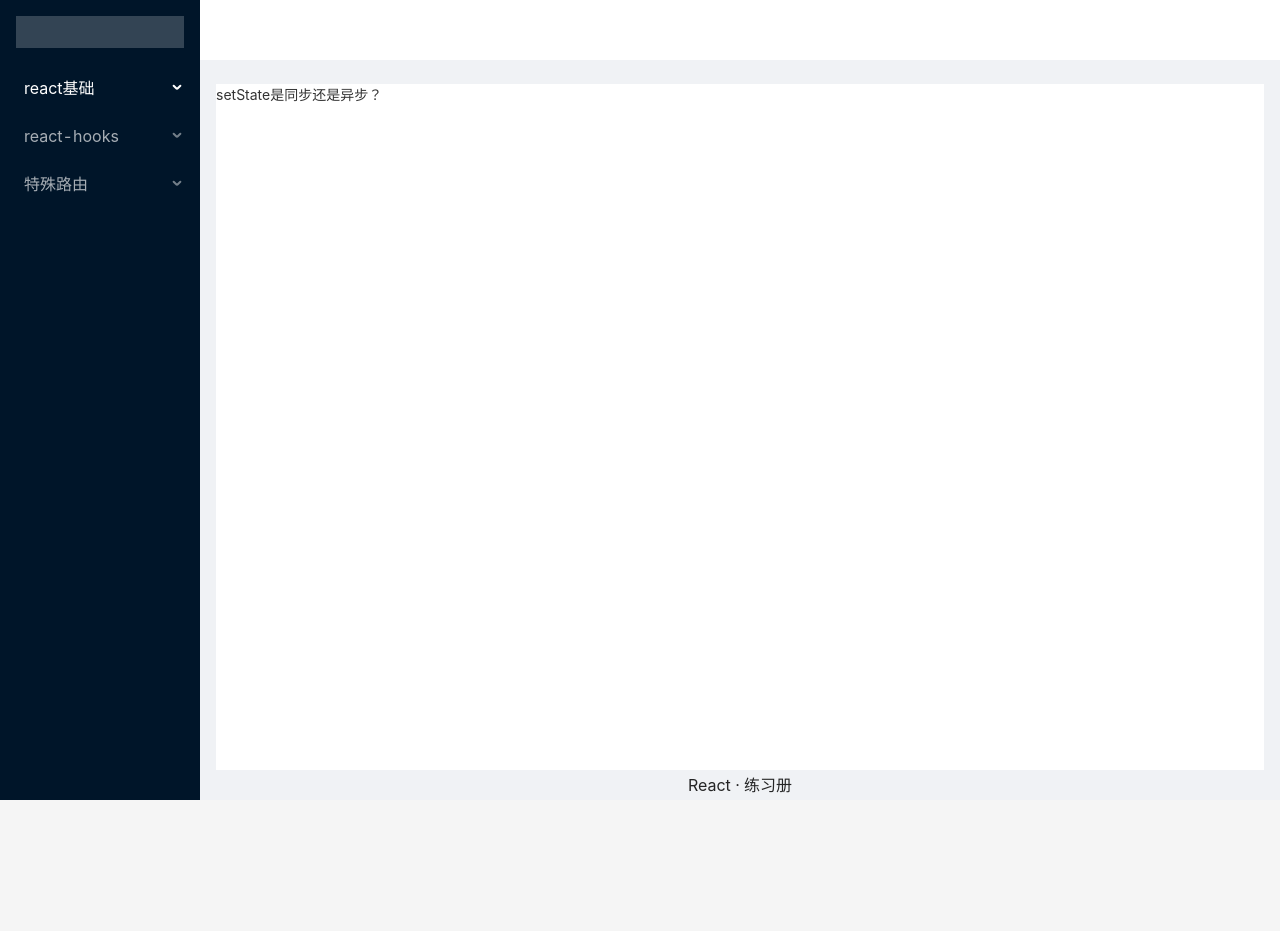
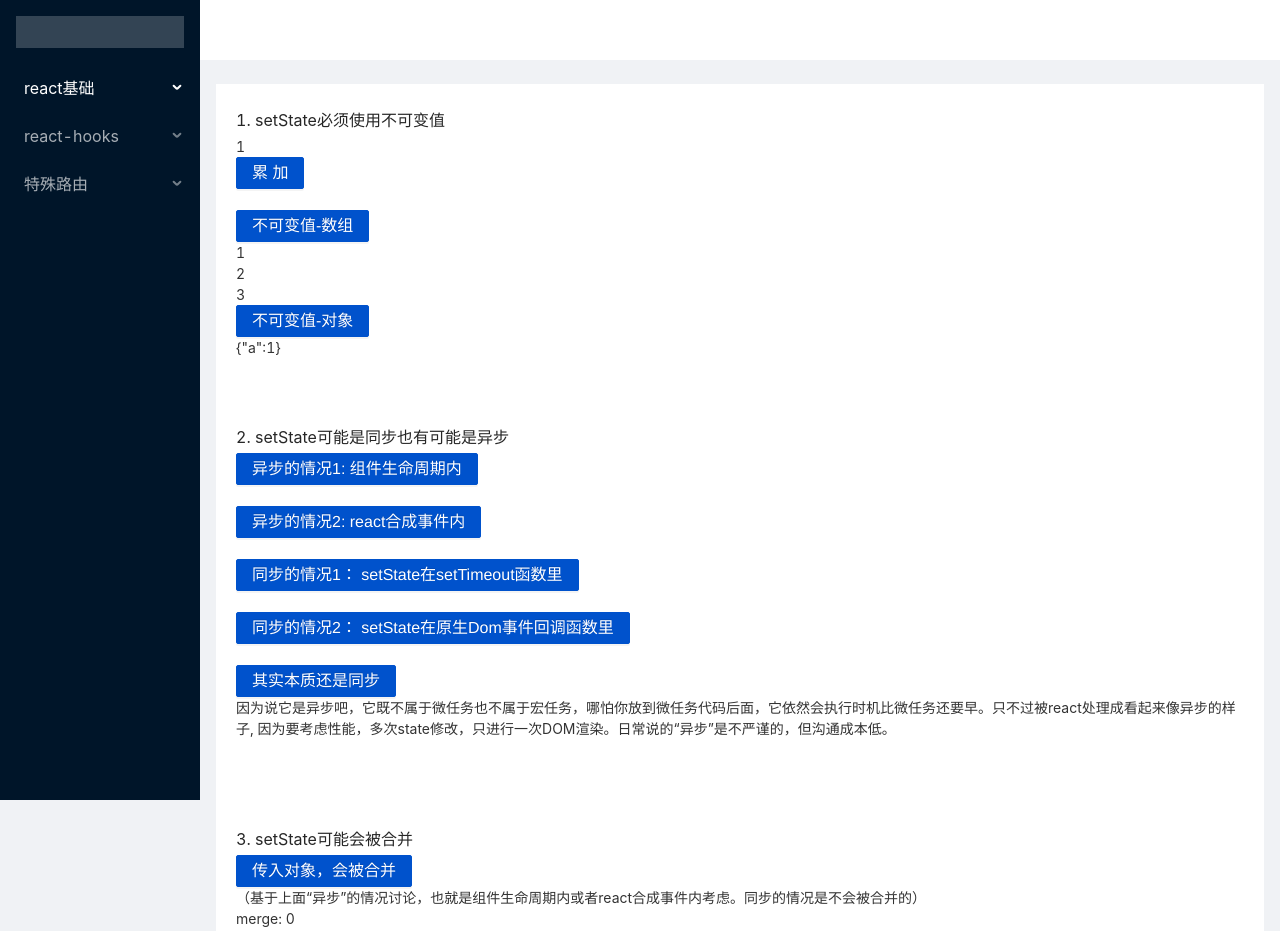
Before and after one commit to fefuns/react-preset-cli, a React (Create React App) app: page /basic/set-state in a window 1280 px wide. Shown: the top 931 px of the page. Before the commit the page ends 800 px from the top, so only its background shows below. Built offline with nearby package versions, Linux system fonts and the light colour scheme.

Commit message:
feat: setState执行机制

```diff
--- a/src/layouts/LayoutBase/style.less
+++ b/src/layouts/LayoutBase/style.less
@@ -26,6 +26,7 @@
     .app-page {
       min-height: calc(100vh - 114px);
       margin: 0;
+      padding: 20px;
     }
     .app-footer {
       text-align: center;
--- a/src/routes/index.js
+++ b/src/routes/index.js
@@ -89,10 +89,10 @@ const routes = [
           {
             path: '/set-state',
             exact: true,
-            component: lazy(() => import('views/Basic/SetState')),
+            component: lazy(() => import('views/Basic/SetStateDemo')),
             meta: {
-              title: 'setState',
-              desc: '关于setState究竟是同步还是异步？',
+              title: 'setState执行机制',
+              desc: '它是同步还是异步？如果是异步，那它是属于宏任务还是微任务？',
             },
           },
         ],
--- a/src/views/Basic/SetState/index.js
+++ /dev/null
@@ -1,5 +0,0 @@
-import React from 'react'
-
-const SetState = () => <p>setState是同步还是异步？</p>
-
-export default SetState
--- /dev/null
+++ b/src/views/Basic/SetStateDemo/index.jsx
@@ -0,0 +1,177 @@
+import React, { Component } from 'react'
+import { Button } from 'antd'
+
+class SetStateDemo extends Component {
+  state = {
+    count: 0,
+    list: [1, 2, 3],
+    obj: {
+      a: 1
+    },
+    merge: 0,
+  }
+  componentDidMount() {
+    this.setState({
+      count: 1,
+    })
+    console.log(this.state.count)  // 0 说明在组件生命周期中，setState是异步的。执行完后，不能立即拿到改变后的结果
+    document.querySelector('#btn').addEventListener('click', this.bodyClickHandler)
+  }
+  componentWillUnmount() {
+    document.querySelector('#btn').removeEventListener('click', this.bodyClickHandler)
+  }
+  render() {
+    return <div>
+      <h2>1. setState必须使用不可变值</h2>
+      <p>{this.state.count}</p>
+      <Button type="primary" onClick={this.changeCount}>累加</Button>
+      <br />
+      <br />
+      <Button type='primary' onClick={this.changeList}>不可变值-数组</Button>
+      {this.state.list.map(item => <p key={item}>{item}</p>)}
+      <Button type='primary' onClick={this.changeObj}>不可变值-对象</Button>
+      <br />
+      {JSON.stringify(this.state.obj)}
+      <br />
+      <br />
+      <br />
+      <br />
+      <h2>2. setState可能是同步也有可能是异步</h2>
+      <Button type='primary'>异步的情况1: 组件生命周期内</Button>
+      <br />
+      <br />
+      <Button type='primary' onClick={this.changeAsync2}>异步的情况2: react合成事件内</Button>
+      <br />
+      <br />
+      <Button type='primary' onClick={this.changeSync1}>同步的情况1： setState在setTimeout函数里</Button>
+      <br />
+      <br />
+      <Button type='primary' id='btn'>同步的情况2： setState在原生Dom事件回调函数里</Button>
+      <br />
+      <br />
+      <Button type='primary' onClick={this.realSync}>其实本质还是同步</Button>
+      <p>因为说它是异步吧，它既不属于微任务也不属于宏任务，哪怕你放到微任务代码后面，它依然会执行时机比微任务还要早。只不过被react处理成看起来像异步的样子, 因为要考虑性能，多次state修改，只进行一次DOM渲染。日常说的“异步”是不严谨的，但沟通成本低。</p>
+      <br />
+      <br />
+      <br />
+      <br />
+      <h2>3. setState可能会被合并</h2>
+      <Button type='primary' onClick={this.mergeMulti}>传入对象，会被合并</Button>
+      <p>（基于上面“异步”的情况讨论，也就是组件生命周期内或者react合成事件内考虑。同步的情况是不会被合并的）</p>
+      <p>merge: {this.state.merge}</p>
+      <p>merge初始值为0，连续三次setState + 1之后，发现并没有变成3， 而是1，搞得像是三次被合并成了一次一样</p>
+      <Button type='primary' onClick={this.mergeMulti2}>传入函数，不会被合并</Button>
+    </div>
+  }
+  changeCount = () => {
+    /**
+     * 错误的用法
+     * 哪怕你发现this.state.count打印的确是累加了，但是页面并没有变化
+     */
+    // this.state.count++
+    // console.log(this.state.count)
+    /**
+     * 1. setState 必须使用不可变值。不可变值也就是说在操作state的时候，不能直接去改写state的值。
+     * 也就是说假如state是一个数组的时候，所有的数组会改变原数组的方法都不能直接去用。比如push,pop, splice等这些会改变原数组的方法。
+     * 不能直接  this.state.list.push(5), 想添加数组，应该要用 this.state.list.concat(100) 或者 [...this.state.list, 100]
+     *
+     */
+    this.setState({
+      count: this.state.count + 1
+    })
+  }
+  changeList = () => {
+    /**
+     * 错误的用法
+     */
+    // this.state.list.push(4)
+    // this.state.list.pop()
+    // this.state.list.splice(0,1,1)
+    // 正确的用法
+    this.setState({
+      // list: this.state.list.concat(4)
+      // list: [...this.state.list, 4]
+      // list: this.state.list.slice(0, 2),
+      list: this.state.list.filter(item => item > 1)
+    })
+  }
+  changeObj = () => {
+    /**
+     * 错误的用法
+     */
+    // this.state.obj.a = 2
+    // this.state.obj.b = 1
+    // 正确的用法
+    this.setState({
+      // obj: Object.assign({}, this.state.obj1, {a: 2}),
+      obj: { ...this.state.obj, a: 2 }
+    })
+  }
+  changeAsync2 = () => {
+    this.setState({
+      count: 2
+    })
+    console.log(this.state.count) // 不是2
+  }
+  changeSync1 = () => {
+    setTimeout(() => {
+      this.setState({
+        count: 3
+      })
+      console.log(this.state.count) // 3
+    }, 0)
+  }
+  bodyClickHandler = () => {
+    this.setState({
+      count: 4,
+    })
+    console.log(this.state.count)
+  }
+  realSync = () => {
+    console.log('---start---')
+    Promise.resolve().then(() => console.log('promise then'))
+    this.setState({
+      count: 5,
+    }, () => {
+      console.log('state', this.state.count)
+    })
+    console.log('---end---')
+    /**
+     * ---start---
+     * ---end---
+     * state 5
+     * promise then
+     *
+     * 根据事件轮询机制，异步里面分宏任务和微任务，宏任务不管你是不是先注册，执行时机都要比微任务要晚，而微任务就只看哪个先注册，就先打印哪个。
+     * 也就是说，如果setState真的是异步任务的话，那这个 state 不管它是宏任务还是微任务，都应该在 promise then 后面打印才对。
+     * 可实际上并不是预期的打印顺序
+     * 这说明：
+     * setState本质还是同步，只不过让React做成了异步的样子
+     * 因为要考虑性能，多次state渲染，只进行一次DOM渲染
+     */
+  }
+  mergeMulti = () => {
+    this.setState({
+      merge: this.state.merge + 1
+    })
+    this.setState({
+      merge: this.state.merge + 1
+    })
+    this.setState({
+      merge: this.state.merge + 1
+    })
+  }
+  mergeMulti2 = () => {
+    this.setState((prevState, props) => {
+      return {merge: prevState.merge + 1}
+    })
+    this.setState((prevState, props) => {
+      return {merge: prevState.merge + 1}
+    })
+    this.setState((prevState, props) => {
+      return {merge: prevState.merge + 1}
+    })
+  }
+}
+
+export default SetStateDemo
```
